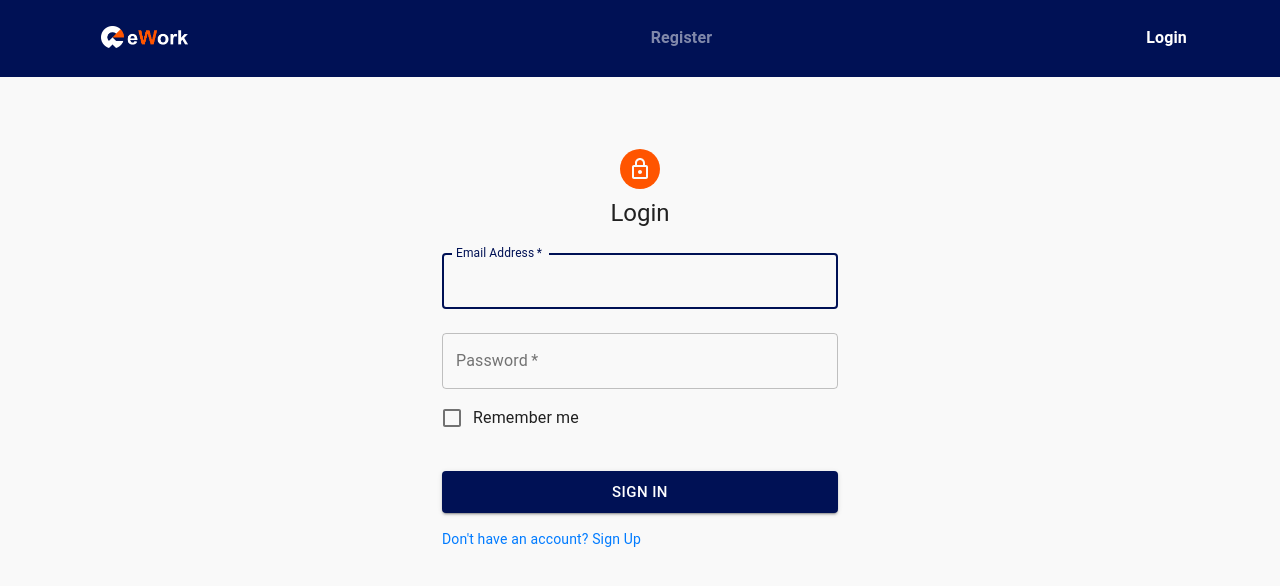
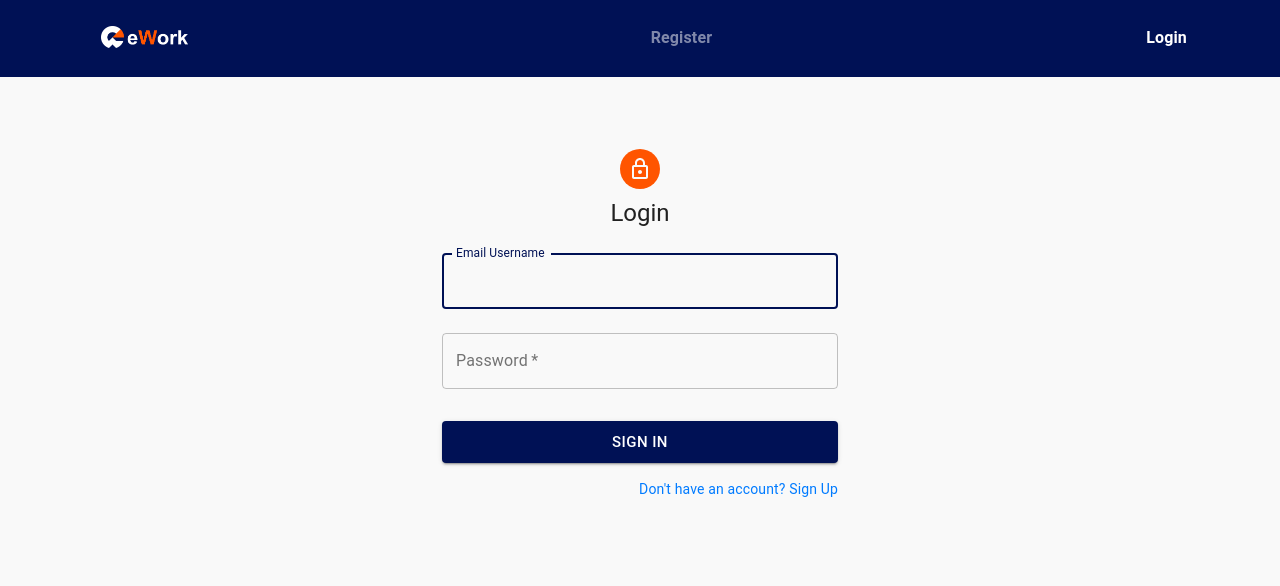
Before and after one commit to bethebikash/eWork-Frontend, a React (Create React App) app: page /login in a window 1280 px wide. Shown: the top 586 px of the page. Built offline with nearby package versions, Linux system fonts and the light colour scheme.

Commit message:
creating custom hooks to handel input and toggle

```diff
--- a/src/components/auth/Login.js
+++ b/src/components/auth/Login.js
@@ -1,17 +1,16 @@
-import React from 'react'
-import {Link} from 'react-router-dom'
+import React, { useState } from 'react'
+import { Link } from 'react-router-dom'
 import Avatar from '@material-ui/core/Avatar'
 import Button from '@material-ui/core/Button'
 import CssBaseline from '@material-ui/core/CssBaseline'
 import TextField from '@material-ui/core/TextField'
-import FormControlLabel from '@material-ui/core/FormControlLabel'
-import Checkbox from '@material-ui/core/Checkbox'
 import Grid from '@material-ui/core/Grid'
 import Box from '@material-ui/core/Box'
 import LockOutlinedIcon from '@material-ui/icons/LockOutlined'
 import Typography from '@material-ui/core/Typography'
 import { makeStyles } from '@material-ui/core/styles'
 import Container from '@material-ui/core/Container'
+import useInput from '../../hooks/useInput'
 
 const useStyles = makeStyles((theme) => ({
   paper: {
@@ -36,6 +35,13 @@ const useStyles = makeStyles((theme) => ({
 const Login = () => {
   const classes = useStyles()
 
+  const [username, changeUsername, resetUsername] = useInput('')
+  const [password, changePassword, resetPassword] = useInput('')
+
+  const onSubmit = (e) => {
+    e.preventDefault()
+    alert('Username: ' + username + ' Password: ' + password)
+  }
   return (
     <Container component="main" maxWidth="xs">
       <CssBaseline />
@@ -46,17 +52,18 @@ const Login = () => {
         <Typography component="h1" variant="h5">
           Login
         </Typography>
-        <form className={classes.form} noValidate>
+        <form className={classes.form} validate onSubmit={onSubmit}>
           <TextField
             variant="outlined"
             margin="normal"
-            required
             fullWidth
-            id="email"
-            label="Email Address"
-            name="email"
-            autoComplete="email"
+            id="username"
+            label="Email Username"
+            name="username"
+            autoComplete="username"
             autoFocus
+            value={username}
+            onChange={changeUsername}
           />
           <TextField
             variant="outlined"
@@ -68,10 +75,8 @@ const Login = () => {
             type="password"
             id="password"
             autoComplete="current-password"
-          />
-          <FormControlLabel
-            control={<Checkbox value="remember" color="primary" />}
-            label="Remember me"
+            value={password}
+            onChange={changePassword}
           />
           <Button
             type="submit"
@@ -83,11 +88,9 @@ const Login = () => {
           >
             Sign In
           </Button>
-          <Grid container>
+          <Grid container justify="flex-end">
             <Grid item>
-              <Link to="/register">
-                Don't have an account? Sign Up
-              </Link>
+              <Link to="/register">Don't have an account? Sign Up</Link>
             </Grid>
           </Grid>
         </form>
--- /dev/null
+++ b/src/hooks/useInput.js
@@ -0,0 +1,14 @@
+import { useState } from 'react'
+
+const useInput = (initialVal) => {
+  const [value, setValue] = useState(initialVal)
+  const handelChange = (e) => {
+    setValue(e.target.value)
+  }
+  const reset = () => {
+    setValue('')
+  }
+  return [ value, handelChange, reset ]
+}
+
+export default useInput
```
Also changed, not shown: src/hooks/useToggle.js (added, +11 -0 lines).
